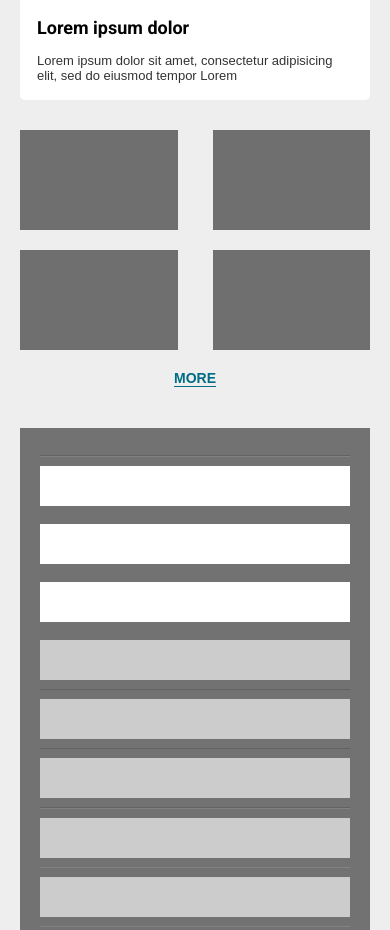
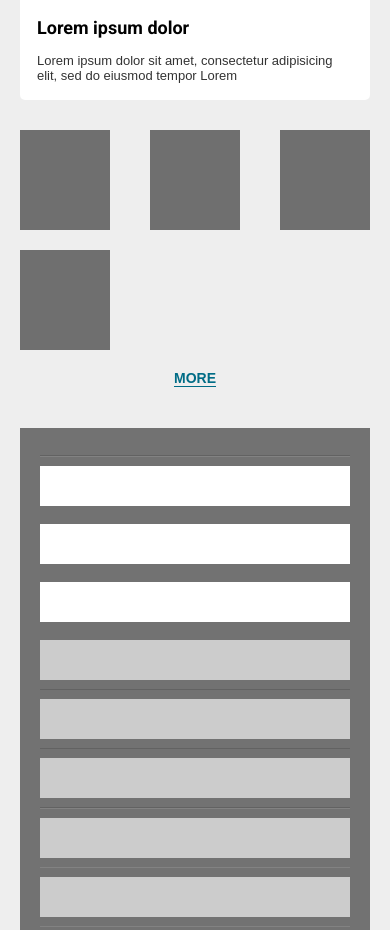
Before and after one commit to SlavkaHitriy/SlavkaHitriy.github.io, a plain HTML site: page Test-website/index.html in a window 390 px wide. Shown: the part 1740-2670 px from the top of the page. Drawn offline with Linux system fonts and the light colour scheme.

Commit message:
test-website

```diff
--- a/Test-website/css/media.css
+++ b/Test-website/css/media.css
@@ -30,6 +30,7 @@
         top: 77%;
         left: 50%;
         transform: translateX(-50%);
+        z-index: 3 !important;
     }
 
     .burger__btn{
@@ -224,6 +225,6 @@
 
 @media screen and (max-width: 450px){
     .groups__item{
-        max-width: 45%;
+        max-width: 90px;
     }
 }
--- a/Test-website/css/style.css
+++ b/Test-website/css/style.css
@@ -26,6 +26,7 @@ body{
     box-shadow: 350px 7px 10px -10px rgba(0,0,0,0.75);
     width: 100%;
 }
+
 
 .header__logo{
     background-color: #969696;
```
